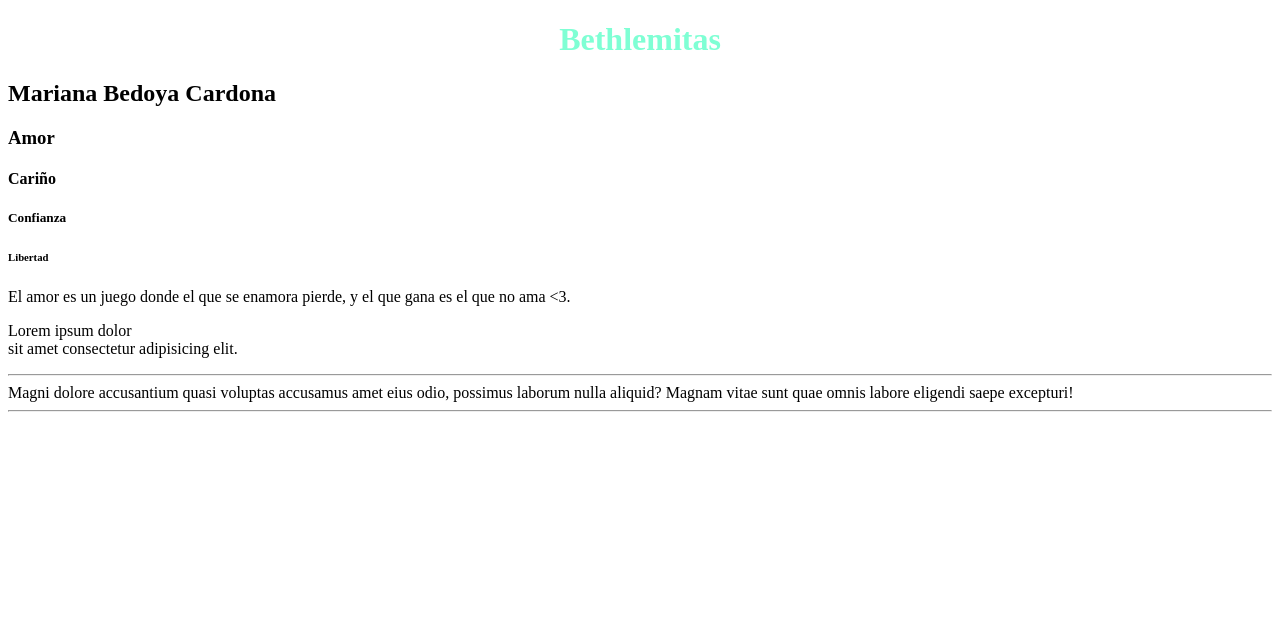
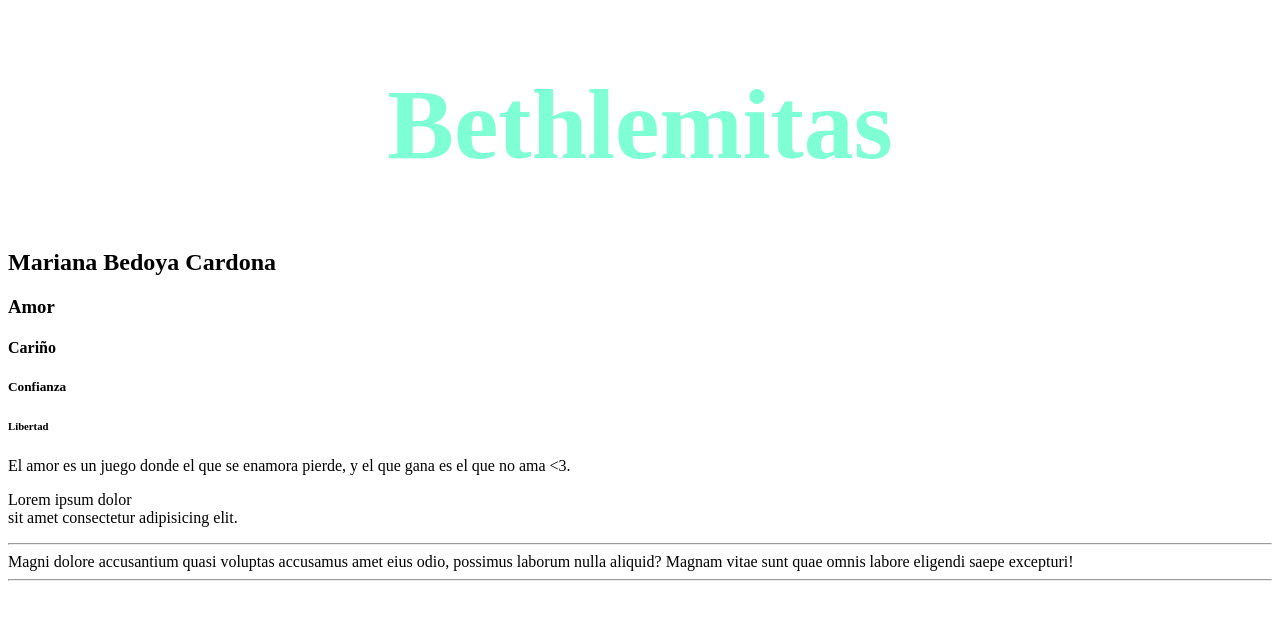
Before and after one commit to marianabc2006/html-marianabc, a website: page index.html in a window 1280 px wide. Drawn offline with Linux system fonts and the light colour scheme.

Commit message:
Clase 3 Aprendí de cambiar el color a la letra, el tamaño y el sitio donde está.

```diff
--- a/style.css
+++ b/style.css
@@ -1,5 +1,5 @@
 h1 {
   color: aquamarine;
-  front-size: 100px;
+  font-size: 100px;
   text-align: center;
 }
```
